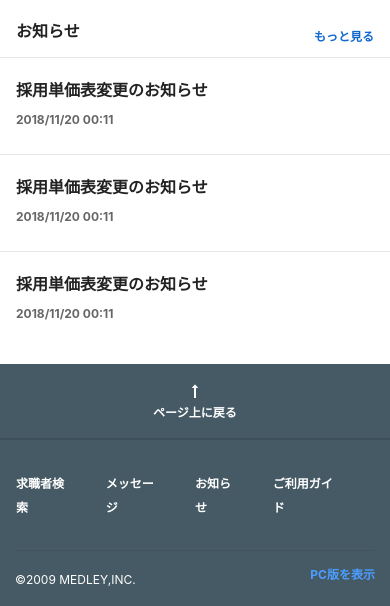
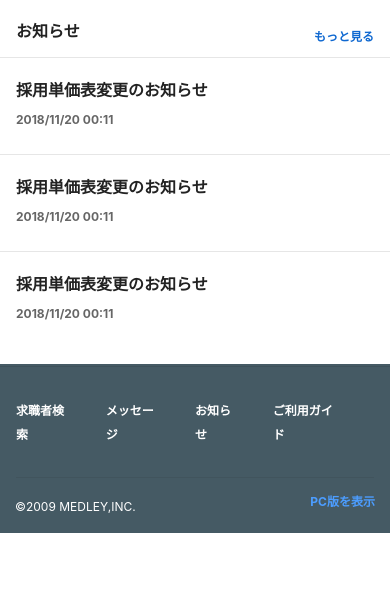
Before and after one commit to seasoftmayzinmarwin/seasoft-mayzin, a PHP site: page /mobile-employeer/index_mobile.php in a window 390 px wide. Shown: the part 844-1450 px from the top of the page. After the commit the page ends 1377 px from the top, so only its background shows below. Run offline with PHP 8.4, Linux system fonts and the light colour scheme.

Commit message:
Add  top page

```diff
--- a/css/mobile.css
+++ b/css/mobile.css
@@ -380,7 +380,7 @@
     display: -ms-flexbox;
     display: flex;
     position: relative;
-    width: calc(100vw - 48px);
+    /*width: calc(100vw - 48px);*/
 }
 .m-member-card__body{
     -ms-transform-origin: top right;
--- a/mobile-employeer/index_mobile.php
+++ b/mobile-employeer/index_mobile.php
@@ -256,7 +256,7 @@
 											</div>
 										</li>
 										<li class='c-m-bordered-list__item'>
-											<a class="un-link m-display-block" href="" title="">
+											<a class="un-link m-display-block" href="" title="" data-toggle="modal" data-target="#announcement-popup">
 												<div class="c-m-box c-m-box--vertical-xl c-m-box--horizontal-m">
 													<div class="">
 														<div class="ds-o-flex__item"><h1 class="c-m-heading c-m-heading--l">採用単価表変更のお知らせ</h1></div>
@@ -298,5 +298,5 @@
 	</div><!-- .o-m-page__body -->
 
  </div>
-
+<?php include('announcements_popup_mobile.php') ?>
 <?php include('layout/mobile_footer.php') ?>
--- a/mobile-employeer/layout/mobile_footer.php
+++ b/mobile-employeer/layout/mobile_footer.php
@@ -4,7 +4,7 @@
 			<div class="container">
 			<div class="row">
 				<div class="col">
-					<a href="" class="c-m-box-link" title="">
+					<a href="" class="c-m-box-link" title="" id="back2Top">
 						<div class="text-center">
 							<i class="fa fa-long-arrow-up m-fa-white" aria-hidden="true"></i><br>
 							<span class="c-m-text c-m-text--white c-m-text--bold c-m-text--s-short">ページ上に戻る</span>
@@ -50,6 +50,27 @@
     <script src="https://stackpath.bootstrapcdn.com/bootstrap/4.1.3/js/bootstrap.min.js" integrity="sha384-ChfqqxuZUCnJSK3+MXmPNIyE6ZbWh2IMqE241rYiqJxyMiZ6OW/JmZQ5stwEULTy" crossorigin="anonymous"></script>
 <script src="https://code.jquery.com/jquery-3.3.1.min.js"></script>
 <script type="text/javascript">
+	/*Scroll to top when arrow up clicked BEGIN*/
+$(window).scroll(function() {
+    var height = $(window).scrollTop();
+    if (height > 100) {
+        $('#back2Top').fadeIn();
+    } else {
+        $('#back2Top').fadeOut();
+    }
+});
+$(document).ready(function() {
+    $("#back2Top").click(function(event) {
+        event.preventDefault();
+        $("html, body").animate({ scrollTop: 0 }, "slow");
+        return false;
+    });
+
+});
+ /*Scroll to top when arrow up clicked END*/
+
+</script>
+<script type="text/javascript">
 	$(document).on('click', '.panel-heading span.clickable', function(e){
     var $this = $(this);
 	if(!$this.hasClass('panel-collapsed')) {
```
